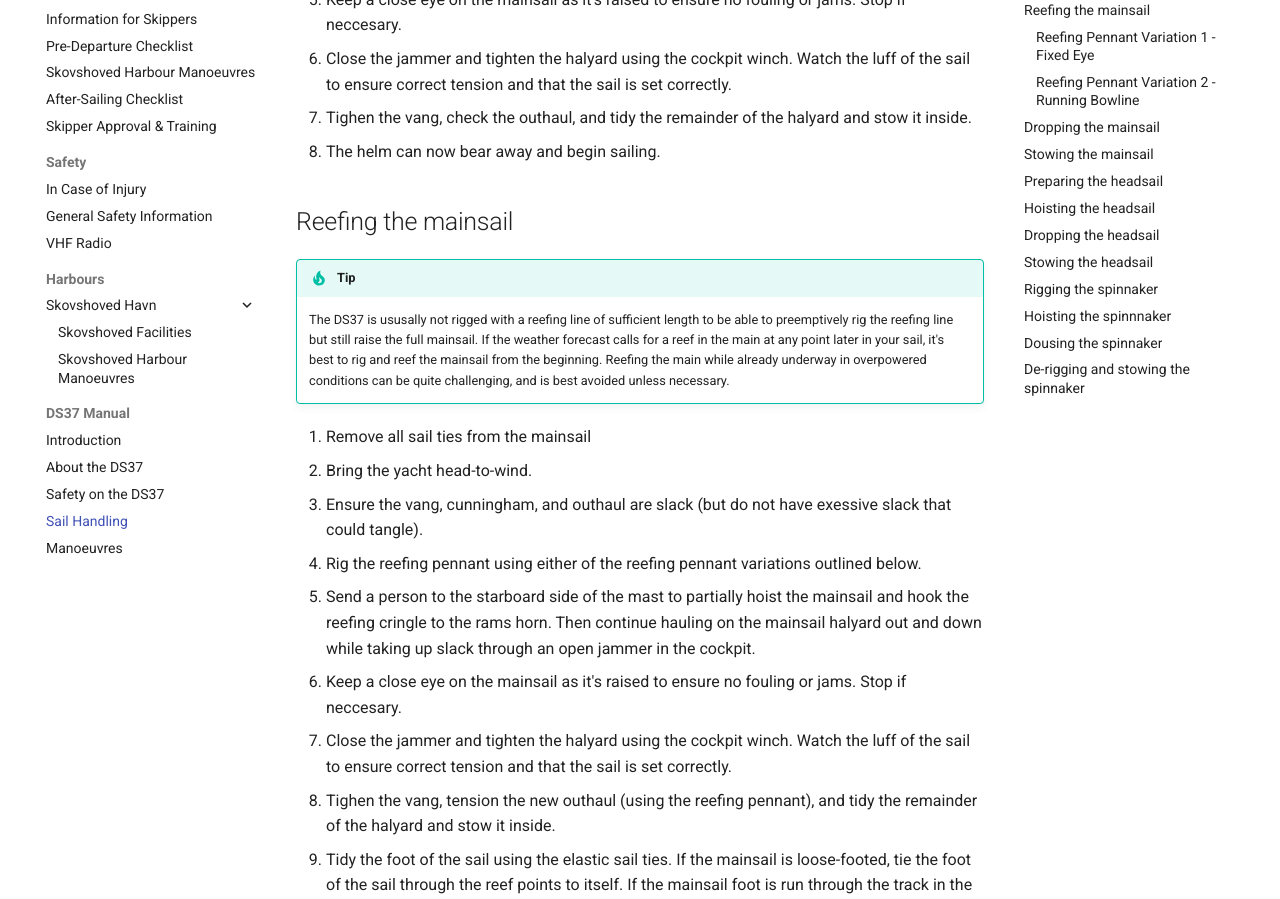
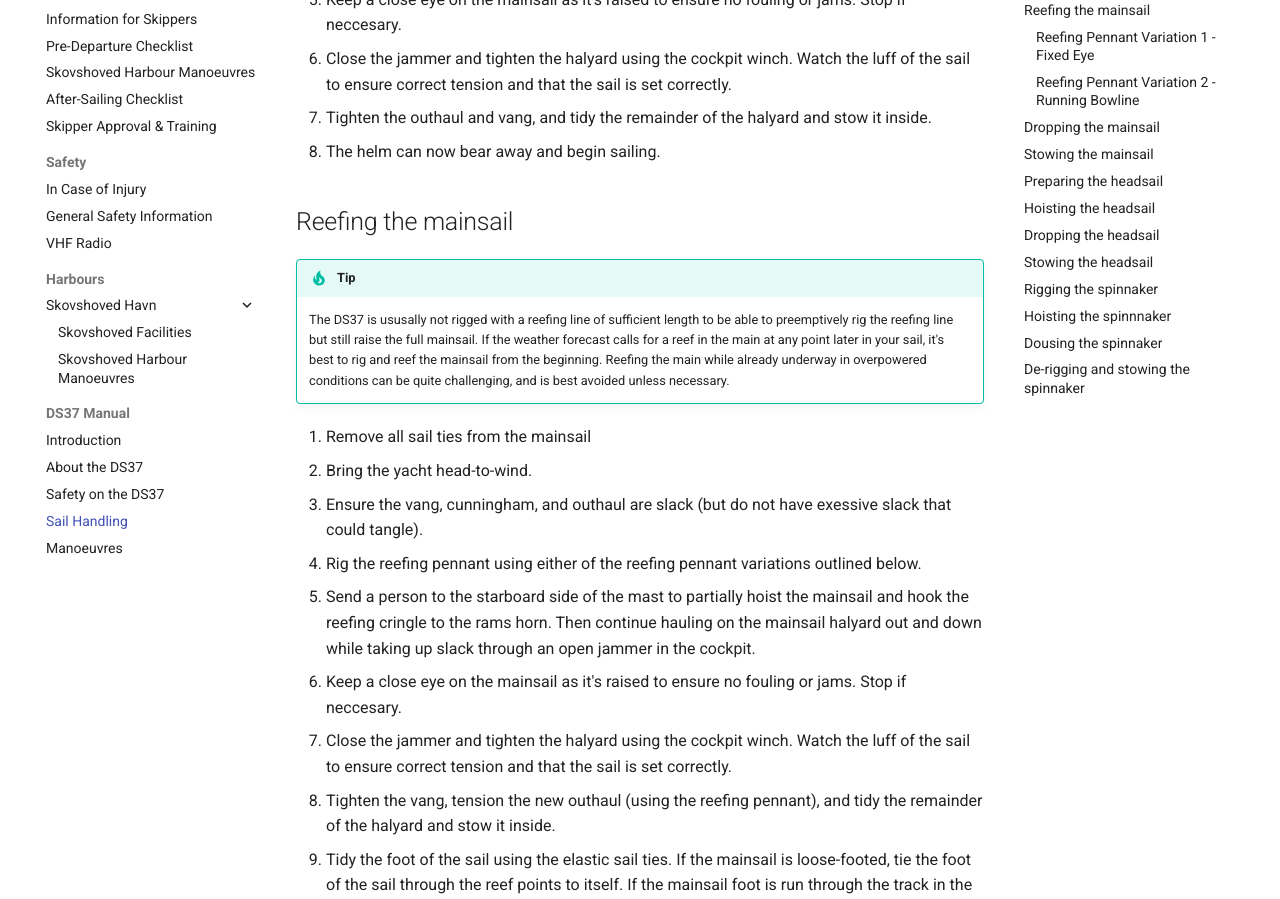
Before and after one commit to x123/kdy-iss, an MkDocs documentation site: the page built from docs/sail-handling.md, in a window 1280 px wide and 1400 px high, scrolled down 546 px. Shown: the part 152-1051 px from the top of the window. Built offline with MkDocs 1.6.1 and Material for MkDocs 9.7.7, drawn with Linux system fonts in a browser that asks for light colours; comment, search, counter and statistics services are not loaded.

Commit message:
spelling fix

```diff
--- a/docs/sail-handling.md
+++ b/docs/sail-handling.md
@@ -24,8 +24,8 @@
 6. Close the jammer and tighten the halyard using the cockpit winch. Watch the
    luff of the sail to ensure correct tension and that the sail is set
    correctly.
-7. Tighen the vang, check the outhaul, and tidy the remainder of the halyard
-   and stow it inside.
+7. Tighten the outhaul and vang, and tidy the remainder of the halyard and stow
+   it inside.
 8. The helm can now bear away and begin sailing.
 
 # Reefing the mainsail
@@ -54,7 +54,7 @@
 7. Close the jammer and tighten the halyard using the cockpit winch. Watch the
    luff of the sail to ensure correct tension and that the sail is set
    correctly.
-8. Tighen the vang, tension the new outhaul (using the reefing pennant), and
+8. Tighten the vang, tension the new outhaul (using the reefing pennant), and
    tidy the remainder of the halyard and stow it inside.
 9. Tidy the foot of the sail using the elastic sail ties. If the mainsail is
    loose-footed, tie the foot of the sail through the reef points to itself. If
```
